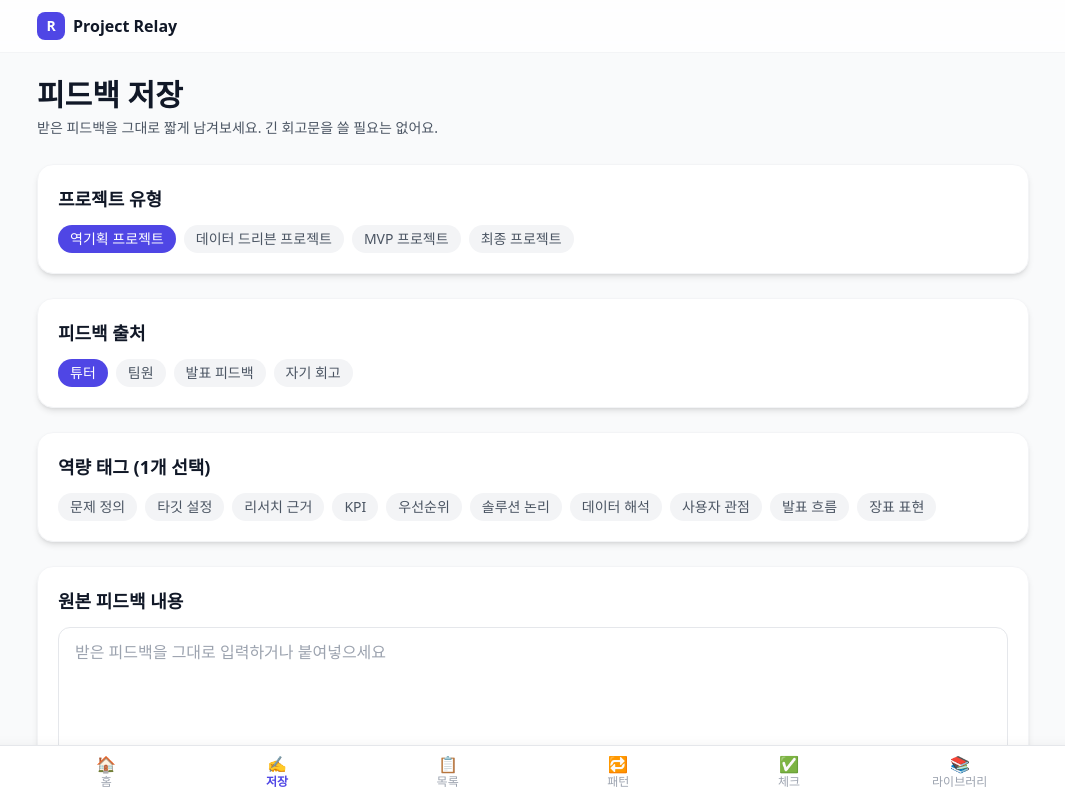
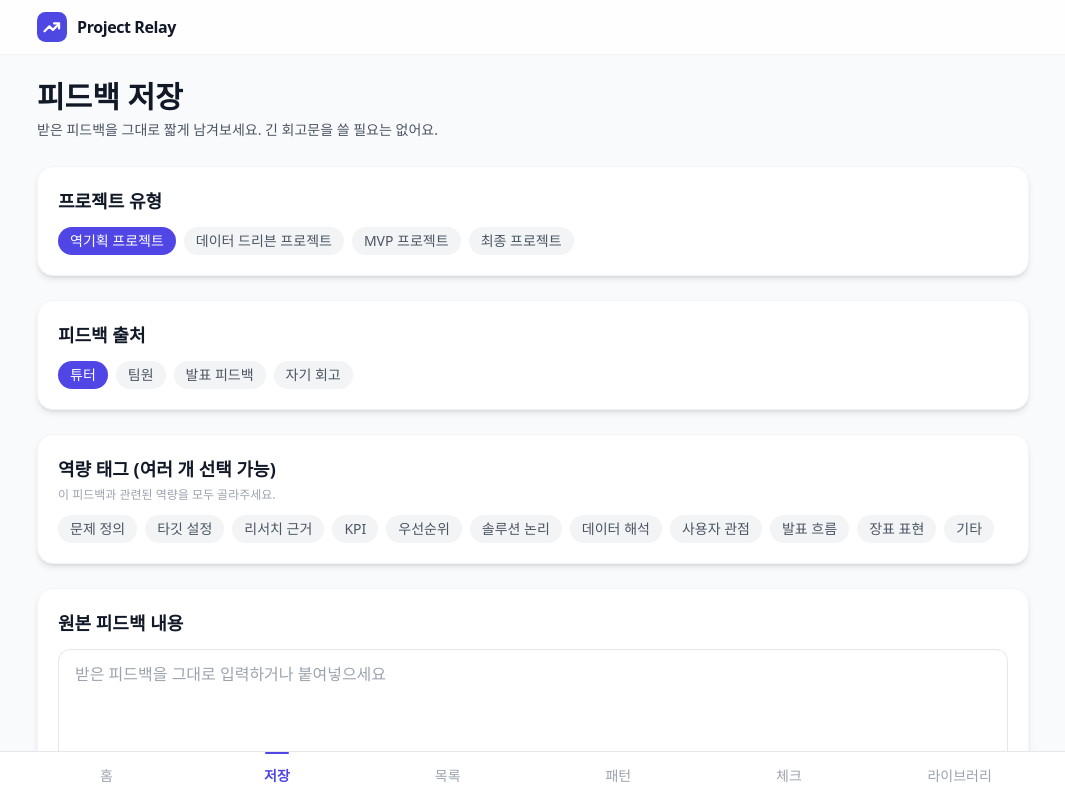
Before and after one commit to icanbeatthis03211-eng/project-relayV2, a Next.js app: page /feedback/new in a window 1280 px wide. Shown: the top 800 px of the page, without its empty margins (107-1172 px from the left). Built offline with nearby package versions, Linux system fonts and the light colour scheme.

Commit message:
Add files via upload

```diff
--- a/app/feedback/new/page.tsx
+++ b/app/feedback/new/page.tsx
@@ -14,34 +14,48 @@ export default function NewFeedbackPage() {
   const router = useRouter();
   const [projectType, setProjectType] = useState(PROJECT_TYPES[0]);
   const [source, setSource] = useState(FEEDBACK_SOURCES[0]);
-  const [tag, setTag] = useState<string | null>(null);
+  const [tags, setTags] = useState<string[]>([]);
   const [content, setContent] = useState("");
   const [isShareable, setIsShareable] = useState(false);
   const [submitting, setSubmitting] = useState(false);
   const [error, setError] = useState<string | null>(null);
   const [toast, setToast] = useState(false);
 
-  const canSubmit = tag !== null && content.trim().length > 0 && !submitting;
+  const canSubmit = tags.length > 0 && content.trim().length > 0 && !submitting;
+
+  function toggleTag(t: string) {
+    setTags((prev) =>
+      prev.includes(t) ? prev.filter((v) => v !== t) : [...prev, t]
+    );
+  }
 
   async function handleSubmit() {
-    if (!tag) return;
+    if (tags.length === 0) return;
     setSubmitting(true);
     setError(null);
     const userId = getUserId();
+    const trimmed = content.trim();
+
+    // 선택한 역량 태그마다 하나의 피드백 기록을 저장합니다.
+    // (같은 원본 피드백이 여러 역량과 관련 있을 수 있기 때문에,
+    //  태그별 반복 감지 로직이 정확히 동작하도록 태그당 한 행씩 남깁니다.)
+    for (const t of tags) {
       const { error } = await createFeedback({
         user_id: userId,
         project_type: projectType,
         feedback_source: source,
-      original_feedback: content.trim(),
-      tag,
+        original_feedback: trimmed,
+        tag: t,
         is_shareable: isShareable,
       });
+      if (error) {
         setSubmitting(false);
-
-    if (error) {
         setError(error);
         return;
       }
+    }
+
+    setSubmitting(false);
     setToast(true);
     setTimeout(() => router.push("/feedbacks"), 700);
   }
@@ -84,14 +98,19 @@ export default function NewFeedbackPage() {
       </Card>
 
       <Card>
-        <p className="text-lg font-semibold text-gray-900 mb-3">역량 태그 (1개 선택)</p>
+        <p className="text-lg font-semibold text-gray-900 mb-1">
+          역량 태그 (여러 개 선택 가능)
+        </p>
+        <p className="text-xs text-gray-400 mb-3">
+          이 피드백과 관련된 역량을 모두 골라주세요.
+        </p>
         <div className="flex flex-wrap gap-2">
           {TAGS.map((t) => (
             <Tag
               key={t}
               label={t}
-              variant={tag === t ? "selected" : "default"}
-              onClick={() => setTag(t)}
+              variant={tags.includes(t) ? "selected" : "default"}
+              onClick={() => toggleTag(t)}
             />
           ))}
         </div>
--- a/app/feedbacks/page.tsx
+++ b/app/feedbacks/page.tsx
@@ -1,7 +1,7 @@
 "use client";
 
 import Link from "next/link";
-import { useEffect, useState } from "react";
+import { useEffect, useMemo, useState } from "react";
 import Card from "@/components/ui/Card";
 import EmptyState from "@/components/ui/EmptyState";
 import Skeleton from "@/components/ui/Skeleton";
@@ -10,6 +10,7 @@ import Button from "@/components/ui/Button";
 import { Feedback } from "@/lib/types";
 import { getFeedbacksByUser } from "@/lib/queries";
 import { getUserId } from "@/lib/user";
+import { PROJECT_TYPES } from "@/lib/constants";
 
 function formatDate(iso: string) {
   const d = new Date(iso);
@@ -31,12 +32,31 @@ export default function FeedbacksPage() {
     })();
   }, []);
 
+  const groups = useMemo(() => {
+    if (!feedbacks) return [];
+    const byProject = new Map<string, Feedback[]>();
+    for (const fb of feedbacks) {
+      const list = byProject.get(fb.project_type) ?? [];
+      list.push(fb);
+      byProject.set(fb.project_type, list);
+    }
+    // 정해진 프로젝트 유형 순서를 먼저, 그 외 값은 뒤에 붙입니다.
+    const orderedTypes = [
+      ...PROJECT_TYPES.filter((t) => byProject.has(t)),
+      ...Array.from(byProject.keys()).filter((t) => !PROJECT_TYPES.includes(t as (typeof PROJECT_TYPES)[number])),
+    ];
+    return orderedTypes.map((type) => ({
+      type,
+      items: byProject.get(type) ?? [],
+    }));
+  }, [feedbacks]);
+
   return (
     <div className="space-y-6 animate-fadeIn">
       <div>
         <h1 className="text-3xl font-bold text-gray-900">내가 저장한 피드백</h1>
         <p className="text-sm text-gray-600 mt-1 leading-relaxed">
-          저장한 피드백을 모아볼 수 있어요. 공유 가능으로 표시한 피드백은 익명
+          프로젝트별로 모아볼 수 있어요. 공유 가능으로 표시한 피드백은 익명
           카드로 만들 수 있어요.
         </p>
       </div>
@@ -66,12 +86,18 @@ export default function FeedbacksPage() {
         />
       )}
 
+      <div className="space-y-8">
+        {groups.map((group) => (
+          <section key={group.type}>
+            <div className="flex items-center gap-2 mb-3">
+              <h2 className="text-lg font-bold text-gray-900">{group.type}</h2>
+              <span className="text-xs text-gray-400">{group.items.length}개</span>
+            </div>
             <div className="space-y-3">
-        {feedbacks?.map((fb) => (
+              {group.items.map((fb) => (
                 <Card key={fb.id} hoverable>
                   <div className="flex items-center justify-between mb-2">
                     <div className="flex flex-wrap gap-2">
-                <TagBadge label={fb.project_type} variant="default" />
                       <TagBadge label={fb.feedback_source} variant="default" />
                       <TagBadge label={fb.tag} variant="selected" />
                     </div>
@@ -92,6 +118,9 @@ export default function FeedbacksPage() {
                 </Card>
               ))}
             </div>
+          </section>
+        ))}
+      </div>
     </div>
   );
 }
--- a/components/Header.tsx
+++ b/components/Header.tsx
@@ -1,14 +1,15 @@
 import Link from "next/link";
+import Logo from "@/components/Logo";
 
 export default function Header() {
   return (
     <header className="sticky top-0 z-30 bg-white/80 backdrop-blur border-b border-gray-100">
       <div className="max-w-5xl mx-auto px-4 py-3 flex items-center justify-between">
-        <Link href="/" className="flex items-center gap-2">
-          <span className="w-7 h-7 rounded-lg bg-indigo-600 flex items-center justify-center text-white text-sm font-bold">
-            R
+        <Link href="/" className="flex items-center gap-2.5">
+          <Logo size={30} />
+          <span className="text-base font-bold text-gray-900 tracking-tight">
+            Project Relay
           </span>
-          <span className="text-base font-bold text-gray-900">Project Relay</span>
         </Link>
       </div>
     </header>
--- /dev/null
+++ b/components/Logo.tsx
@@ -0,0 +1,44 @@
+interface LogoProps {
+  size?: number;
+  className?: string;
+}
+
+/**
+ * Project Relay 그래픽 로고.
+ * Indigo → Emerald 그라데이션 배지 안에 "성장 추세선" 아이콘을 담아
+ * 피드백이 반복될수록 위로 쌓이는 성장의 이미지를 표현합니다.
+ */
+export default function Logo({ size = 28, className = "" }: LogoProps) {
+  return (
+    <svg
+      width={size}
+      height={size}
+      viewBox="0 0 32 32"
+      fill="none"
+      className={className}
+      aria-hidden="true"
+    >
+      <defs>
+        <linearGradient id="relay-logo-gradient" x1="0" y1="0" x2="32" y2="32">
+          <stop offset="0" stopColor="#4F46E5" />
+          <stop offset="1" stopColor="#10B981" />
+        </linearGradient>
+      </defs>
+      <rect width="32" height="32" rx="9" fill="url(#relay-logo-gradient)" />
+      <path
+        d="M8 20.5L13.2 15.3L17 19.1L23.5 12.6"
+        stroke="white"
+        strokeWidth="2.4"
+        strokeLinecap="round"
+        strokeLinejoin="round"
+      />
+      <path
+        d="M18.2 12.2H23.5V17.5"
+        stroke="white"
+        strokeWidth="2.4"
+        strokeLinecap="round"
+        strokeLinejoin="round"
+      />
+    </svg>
+  );
+}
--- a/components/Nav.tsx
+++ b/components/Nav.tsx
@@ -4,19 +4,19 @@ import Link from "next/link";
 import { usePathname } from "next/navigation";
 
 const NAV_ITEMS = [
-  { href: "/", label: "홈", icon: "🏠" },
-  { href: "/feedback/new", label: "저장", icon: "✍️" },
-  { href: "/feedbacks", label: "목록", icon: "📋" },
-  { href: "/pattern", label: "패턴", icon: "🔁" },
-  { href: "/checklist", label: "체크", icon: "✅" },
-  { href: "/library", label: "라이브러리", icon: "📚" },
+  { href: "/", label: "홈" },
+  { href: "/feedback/new", label: "저장" },
+  { href: "/feedbacks", label: "목록" },
+  { href: "/pattern", label: "패턴" },
+  { href: "/checklist", label: "체크" },
+  { href: "/library", label: "라이브러리" },
 ];
 
 export default function Nav() {
   const pathname = usePathname();
 
   return (
-    <nav className="fixed bottom-0 left-0 right-0 z-40 bg-white border-t border-gray-200 shadow-[0_-2px_10px_rgba(0,0,0,0.04)]">
+    <nav className="fixed bottom-0 left-0 right-0 z-40 bg-white/95 backdrop-blur border-t border-gray-200">
       <div className="max-w-5xl mx-auto grid grid-cols-6">
         {NAV_ITEMS.map((item) => {
           const active =
@@ -25,12 +25,20 @@ export default function Nav() {
             <Link
               key={item.href}
               href={item.href}
-              className={`flex flex-col items-center justify-center gap-0.5 py-2.5 text-xs transition-colors ${
-                active ? "text-indigo-600 font-semibold" : "text-gray-400 hover:text-indigo-500"
-              }`}
+              className="relative flex items-center justify-center py-3.5 text-sm transition-colors"
             >
-              <span className="text-base leading-none">{item.icon}</span>
-              <span>{item.label}</span>
+              <span
+                className={
+                  active
+                    ? "font-semibold text-indigo-600"
+                    : "text-gray-400 hover:text-indigo-500"
+                }
+              >
+                {item.label}
+              </span>
+              {active && (
+                <span className="absolute top-0 left-1/2 -translate-x-1/2 w-6 h-0.5 rounded-full bg-indigo-600" />
+              )}
             </Link>
           );
         })}
--- a/lib/constants.ts
+++ b/lib/constants.ts
@@ -25,6 +25,7 @@ export const TAGS: Tag[] = [
   "사용자 관점",
   "발표 흐름",
   "장표 표현",
+  "기타",
 ];
 
 export interface ChecklistMapItem {
@@ -73,6 +74,10 @@ export const CHECKLIST_MAP: Record<Tag, ChecklistMapItem> = {
     question: "핵심 메시지가 장표에서 한눈에 보이는가?",
     description: "장표에서 메시지 전달력에 대한 지적이 반복되고 있어요.",
   },
+  기타: {
+    question: "다른 태그로 분류되지 않은 피드백을 다시 한번 정리해봤는가?",
+    description: "정해진 태그에 속하지 않는 피드백이 반복되고 있어요.",
+  },
 };
 
 export const REPEAT_THRESHOLD = 2;
--- a/lib/queries.ts
+++ b/lib/queries.ts
@@ -174,43 +174,3 @@ export function computeSharedTagFrequency(cards: SharedCard[]): TagCount[] {
     .map(([tag, count]) => ({ tag, count }))
     .sort((a, b) => b.count - a.count);
 }
-
-// ---------- 누적 참여자 수 (실시간) ----------
-
-/**
- * feedbacks 테이블에 한 번이라도 기록을 남긴 서로 다른 user_id 수를
- * "누적 참여자 수"로 집계합니다. (전체 사용자 대상 전역 지표)
- */
-export async function getParticipantCount(): Promise<QueryResult<number>> {
-  const { data, error } = await supabase.from("feedbacks").select("user_id");
-
-  if (error) return { data: null, error: toErrorMessage(error) };
-
-  const uniqueUsers = new Set(
-    (data as { user_id: string }[]).map((row) => row.user_id)
-  );
-  return { data: uniqueUsers.size, error: null };
-}
-
-/**
- * feedbacks 테이블에 새로운 행이 INSERT 될 때마다 콜백을 실행하는
- * Supabase Realtime 구독. 반환된 함수를 호출하면 구독이 해제됩니다.
- * (database/schema.sql 에서 해당 테이블이 supabase_realtime publication에
- * 추가되어 있어야 동작합니다.)
- */
-export function subscribeToFeedbackInserts(onInsert: () => void): () => void {
-  const channel = supabase
-    .channel("public:feedbacks:participant-count")
-    .on(
-      "postgres_changes",
-      { event: "INSERT", schema: "public", table: "feedbacks" },
-      () => {
-        onInsert();
-      }
-    )
-    .subscribe();
-
-  return () => {
-    supabase.removeChannel(channel);
-  };
-}
--- a/lib/types.ts
+++ b/lib/types.ts
@@ -16,7 +16,8 @@ export type Tag =
   | "데이터 해석"
   | "사용자 관점"
   | "발표 흐름"
-  | "장표 표현";
+  | "장표 표현"
+  | "기타";
 
 export interface Feedback {
   id: string;
```
Also changed, not shown: app/page.tsx (+1 -70 lines), 2 other files (tests, documents, lock files or other folders). Lines whose indentation alone changed are shown as unchanged.
